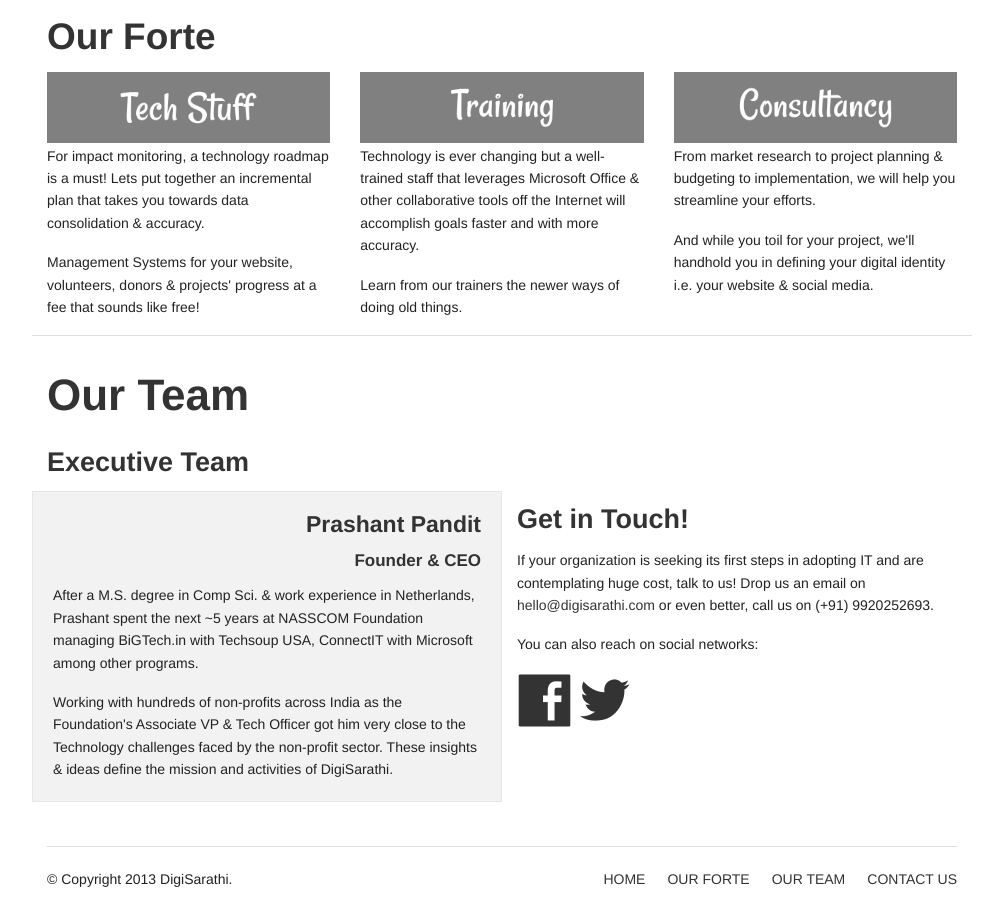
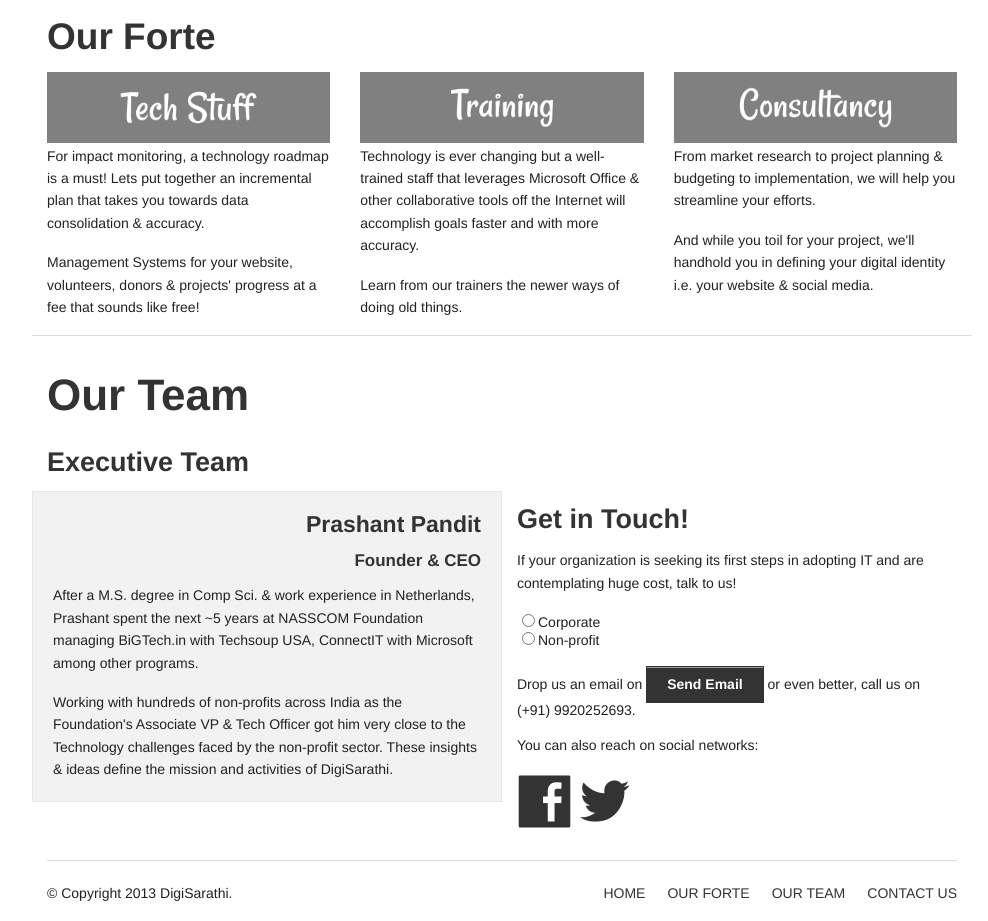
Before and after one commit to digisarathi/phone-apps, a plain HTML site: page index.html in a window 1280 px wide. Shown: the part 665-1586 px from the top of the page, without its empty margins (138-1126 px from the left). Drawn offline with Linux system fonts and the light colour scheme; a web font is replaced by a local one.

Commit message:
customized email with local client
+ radio buttons & js function to send email with local client

```diff
--- a/index.html
+++ b/index.html
@@ -126,7 +126,12 @@
 
 	<div id="contact" class="six columns">
 		 <h3>Get in Touch!</h3>
-			      <p>If your organization is seeking its first steps in adopting IT and are contemplating huge cost, talk to us! Drop us an email on <a href="mailto:hello@digisarathi.com">hello@digisarathi.com</a> or even better, call us on (+91) 9920252693.</p>
+         <p>If your organization is seeking its first steps in adopting IT and are contemplating huge cost, talk to us!
+         <form action="">
+             <input type="radio" name="bizmodel" value="Corporate">Corporate<br>
+             <input type="radio" name="bizmodel" value="Non-profit">Non-profit<br>
+         </form>
+         Drop us an email on <button id="sendemail" class="button">Send Email</button> or even better, call us on (+91) 9920252693.</p>
 					<p>You can also reach on social networks:</p>
 
 				      <a href="https://www.facebook.com/DigiSarathi" target="_blank"><i class="foundicon-facebook"></i></a>
@@ -164,43 +169,6 @@
 
 
 
-  <!-- Included JS Files (Uncompressed) -->
-  <!--
-
-  <script src="javascripts/jquery.js"></script>
-
-  <script src="javascripts/jquery.foundation.mediaQueryToggle.js"></script>
-
-  <script src="javascripts/jquery.foundation.forms.js"></script>
-
-  <script src="javascripts/jquery.foundation.reveal.js"></script>
-
-  <script src="javascripts/jquery.foundation.orbit.js"></script>
-
-  <script src="javascripts/jquery.foundation.navigation.js"></script>
-
-  <script src="javascripts/jquery.foundation.buttons.js"></script>
-
-  <script src="javascripts/jquery.foundation.tabs.js"></script>
-
-  <script src="javascripts/jquery.foundation.tooltips.js"></script>
-
-  <script src="javascripts/jquery.foundation.accordion.js"></script>
-
-  <script src="javascripts/jquery.placeholder.js"></script>
-
-  <script src="javascripts/jquery.foundation.alerts.js"></script>
-
-  <script src="javascripts/jquery.foundation.topbar.js"></script>
-
-  <script src="javascripts/jquery.foundation.joyride.js"></script>
-
-  <script src="javascripts/jquery.foundation.clearing.js"></script>
-
-  <script src="javascripts/jquery.foundation.magellan.js"></script>
-
-  -->
-
   <!-- Included JS Files (Compressed) -->
   <script src="javascripts/jquery.js"></script>
   <script src="javascripts/foundation.min.js"></script>
@@ -209,6 +177,16 @@
   <!-- Initialize JS Plugins -->
   <script src="javascripts/app.js"></script>
 
+	<script type="text/javascript">
+        $('#sendemail').click(function(){
+            $(location).attr('href', 'mailto:hello@digisarathi.com?subject='
+                             + encodeURIComponent("This is my subject")
+                             + "&body="
+                             + encodeURIComponent("I'm interested in the machine with ") + $("input[type='radio'][name='bizmodel']:checked").val()
+        );
+    });
+
+	</script>
 	<script type="text/javascript">
 	 $(window).load(function() {
 		 $('#slider').orbit();
```
